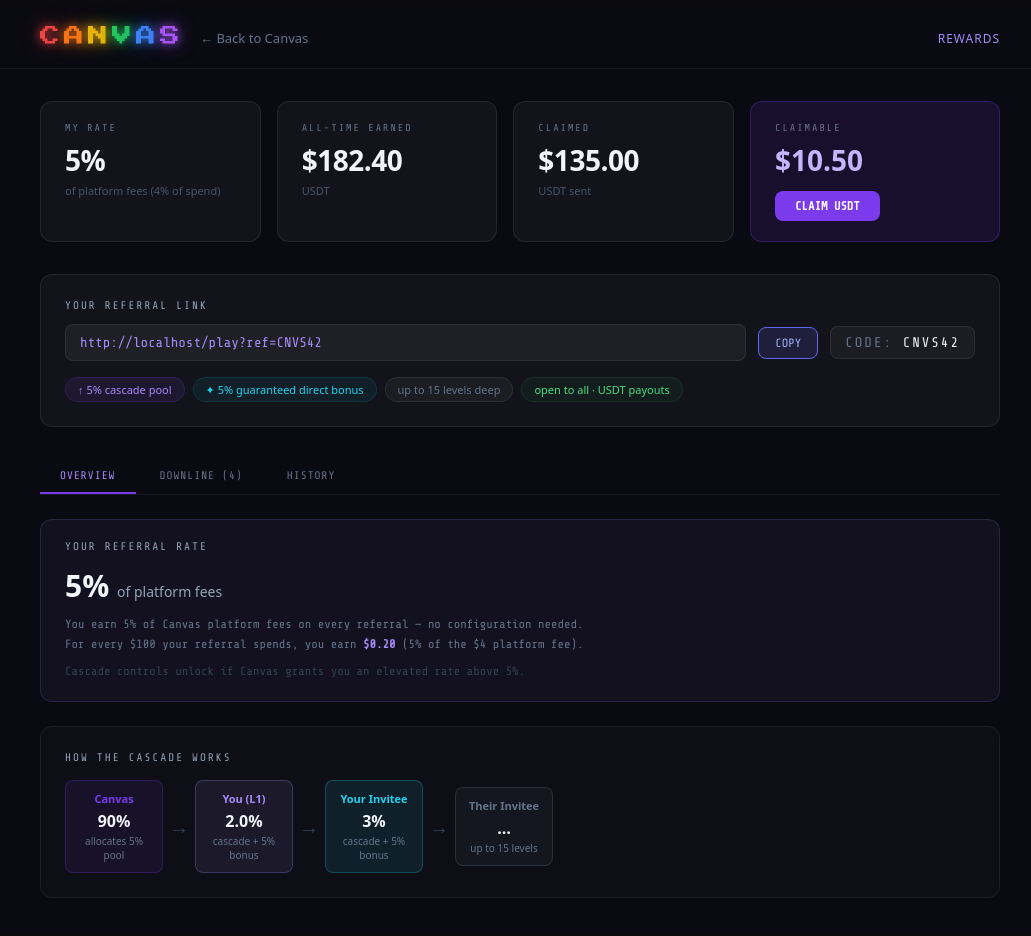
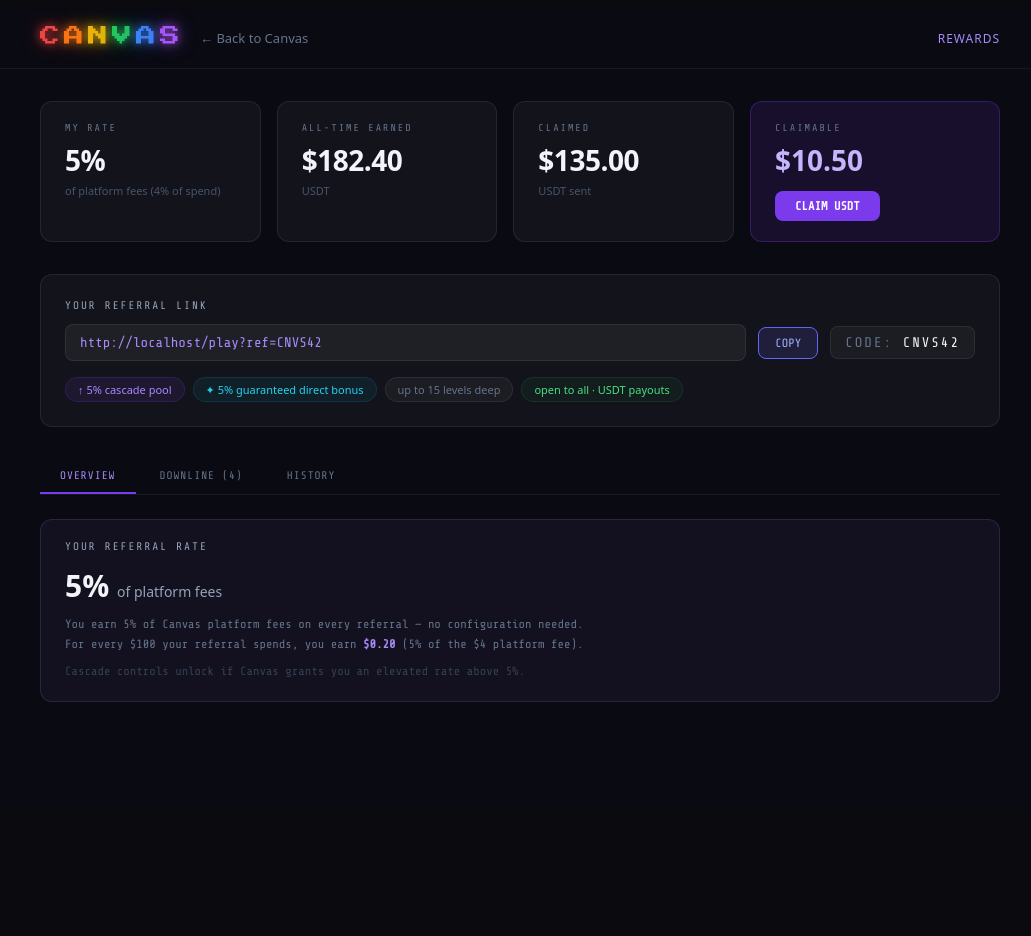
Before and after one commit to alnany/canvas, a Next.js app: page /rewards in a window 1280 px wide. Shown: the whole page, without its empty margins (120-1151 px from the left). After the commit the page ends 816 px from the top, so only its background shows below. Built offline with nearby package versions, Linux system fonts and the light colour scheme.

Commit message:
feat: gate 'How it works' cascade diagram to elevated affiliates only

```diff
--- a/app/rewards/page.tsx
+++ b/app/rewards/page.tsx
@@ -425,7 +425,10 @@ export default function RewardsPage() {
               </div>
             )}
 
-                        {/* How it works */}
+                                    {/* How the Cascade Works — only for elevated affiliates */}
+            {hasCascadeAccess(affiliate) && (
+              <div style={{ marginTop: 24 }}>
+{/* How it works */}
             <div style={{ marginTop: 24, background: 'rgba(255,255,255,0.02)', border: '1px solid rgba(255,255,255,0.06)', borderRadius: 12, padding: 24 }}>
               <div style={{ color: '#94a3b8', fontSize: 11, fontFamily: 'Share Tech Mono', letterSpacing: 2, marginBottom: 16, textTransform: 'uppercase' }}>How the Cascade Works</div>
               <div style={{ display: 'flex', gap: 0, alignItems: 'center', flexWrap: 'wrap' }}>
@@ -448,6 +451,8 @@ export default function RewardsPage() {
                 ))}
               </div>
             </div>
+              </div>
+            )}
           </div>
         )}
 
```
